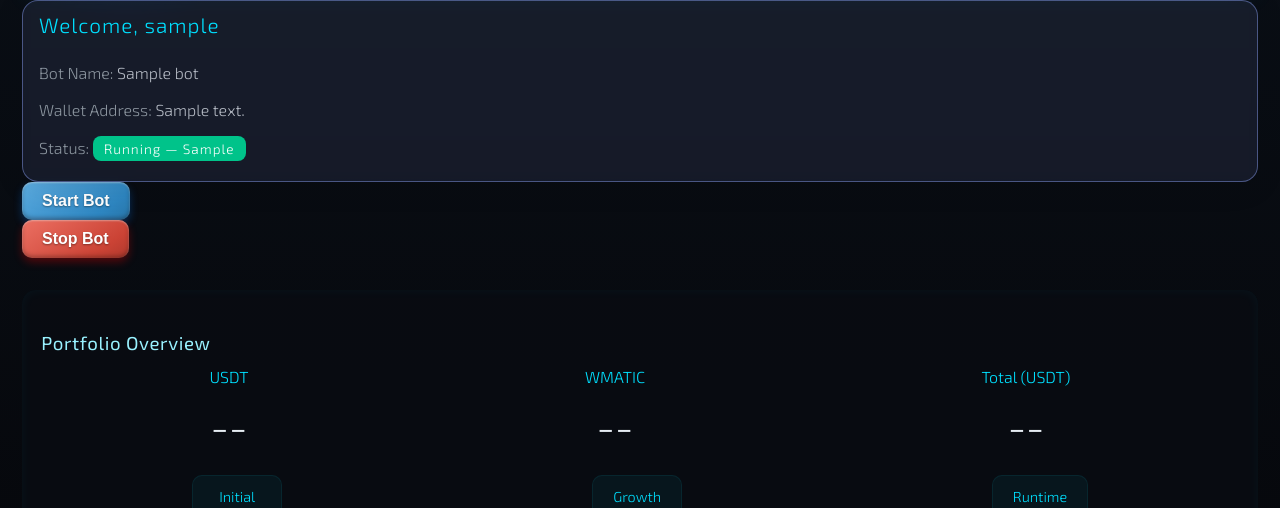
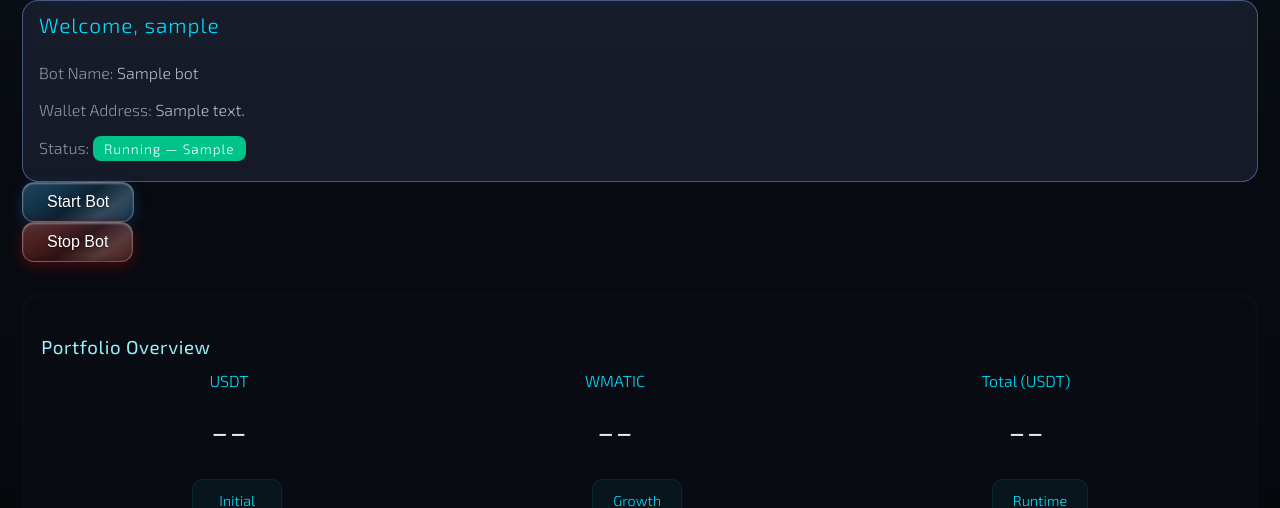
Before and after one commit to bonzoholda/polygrid, a FastAPI app: page / in a window 1280 px wide. Shown: the part 104-612 px from the top of the page. Run offline with FastAPI, Linux system fonts and the light colour scheme; the visitor is signed in with stand-in values (Sample User, id 1); tables that the repository leaves empty hold one stand-in row (values such as "Sample post"); data that the repository does not hold is empty.

Commit message:
Update index.html

```diff
--- a/dashboard/templates/index.html
+++ b/dashboard/templates/index.html
@@ -105,67 +105,71 @@
 
         /* ---------- Buttons (dock-like glass) ---------- */
         .controls button {
-            padding: 10px 20px;
+            padding: 10px 24px;
             border: none;
-            border-radius: 10px;
+            border-radius: 12px;
             font-size: 16px;
-            font-weight: bold;
+            font-weight: 400;
             cursor: pointer;
             color: #fff;
-            text-shadow: 0 1px 2px rgba(0,0,0,0.4);
-            background-size: 200% 200%;
+            text-shadow: 0 1px 2px rgba(0,0,0,0.45);
+            backdrop-filter: blur(8px);
+            -webkit-backdrop-filter: blur(8px);
+            background-size: 300% 300%;
             transition: all 0.3s ease-in-out;
+            border: 1px solid rgba(255,255,255,0.25);  /* glassy border */
         }
 
-        /* ========== BLUE METALLIC (Start) ========== */
+        /* ===== BLUE METALLIC GLASS (Start Bot) ===== */
         button.start {
             background: linear-gradient(
                 145deg,
-                #5dade2,
-                #2e86c1,
-                #1b4f72,
-                #85c1e9,
-                #2e86c1
+                rgba(93, 173, 226, 0.35),
+                rgba(46, 134, 193, 0.35),
+                rgba(27, 79, 114, 0.35),
+                rgba(133, 193, 233, 0.35),
+                rgba(46, 134, 193, 0.35)
             );
-            background-size: 300% 300%;
             box-shadow:
-                0 4px 8px rgba(0, 123, 255, 0.3),
-                inset 0 1px 2px rgba(255,255,255,0.4),
-                inset 0 -2px 4px rgba(0,0,0,0.3);
+                0 4px 14px rgba(0, 123, 255, 0.25),
+                inset 0 1px 2px rgba(255,255,255,0.35),
+                inset 0 -2px 4px rgba(0,0,0,0.25);
         }
 
         button.start:hover {
             background-position: 100% 0%;
             box-shadow:
-                0 4px 12px rgba(0, 123, 255, 0.5),
-                inset 0 1px 2px rgba(255,255,255,0.6),
-                inset 0 -2px 4px rgba(0,0,0,0.4);
+                0 4px 18px rgba(0, 123, 255, 0.45),
+                inset 0 1px 3px rgba(255,255,255,0.5),
+                inset 0 -3px 6px rgba(0,0,0,0.35);
+            opacity: 0.95;
         }
 
-        /* ========== RED METALLIC (Stop) ========== */
+        /* ===== RED METALLIC GLASS (Stop Bot) ===== */
         button.stop {
             background: linear-gradient(
                 145deg,
-                #ec7063,
-                #cb4335,
-                #7b241c,
-                #f1948a,
-                #cb4335
+                rgba(236, 112, 99, 0.35),
+                rgba(203, 67, 53, 0.35),
+                rgba(123, 36, 28, 0.35),
+                rgba(241, 148, 138, 0.35),
+                rgba(203, 67, 53, 0.35)
             );
-            background-size: 300% 300%;
             box-shadow:
-                0 4px 8px rgba(255, 0, 0, 0.3),
-                inset 0 1px 2px rgba(255,255,255,0.4),
-                inset 0 -2px 4px rgba(0,0,0,0.3);
+                0 4px 14px rgba(255, 0, 0, 0.25),
+                inset 0 1px 2px rgba(255,255,255,0.35),
+                inset 0 -2px 4px rgba(0,0,0,0.25);
         }
 
         button.stop:hover {
             background-position: 100% 0%;
             box-shadow:
-                0 4px 12px rgba(255, 0, 0, 0.5),
-                inset 0 1px 2px rgba(255,255,255,0.6),
-                inset 0 -2px 4px rgba(0,0,0,0.4);
+                0 4px 18px rgba(255, 0, 0, 0.45),
+                inset 0 1px 3px rgba(255,255,255,0.5),
+                inset 0 -3px 6px rgba(0,0,0,0.35);
+            opacity: 0.95;
         }
+
 
 
         .card-container {
```
